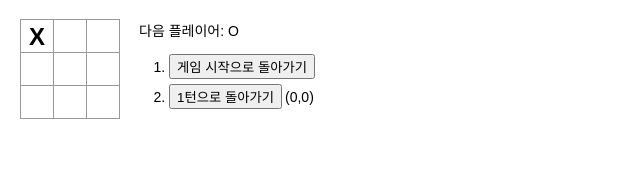
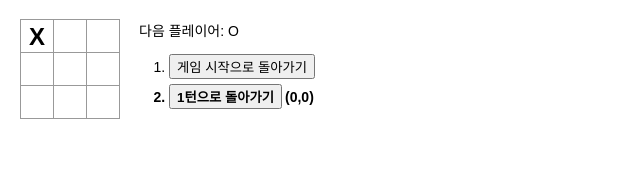
Before and after one commit to autroshot/react-typescript-tic-tac-toe, a React (Create React App) app: page / in a window 1280 px wide. Both pictures are taken after a click on the button 37 px from the left and 36 px from the top of the page. Shown: the top 174 px of the page, without its empty margins (0-640 px from the left). Built offline with nearby package versions, Linux system fonts and the light colour scheme.

Commit message:
이동 목록에서 현재 선택된 아이템 굵게 표시하기 구현

```diff
--- a/src/index.css
+++ b/src/index.css
@@ -9,6 +9,14 @@ ol, ul {
 
 li {
   margin-bottom: 5px;
+}
+
+li.selected {
+  font-weight: bold;
+}
+
+li.selected button {
+  font-weight: bold;
 }
 
 li button {
--- a/src/index.tsx
+++ b/src/index.tsx
@@ -76,7 +76,7 @@ function Game() {
       const locationXY = getLocationXY(step.index);
 
       return (
-        <li key={move}>
+        <li key={move} className={(move === stepNumber) ? "selected" : ""}>
           <button onClick={() => jumpTo(move)}>{move}턴으로 돌아가기</button><span>({locationXY.x},{locationXY.y})</span>
         </li>
       )
```
